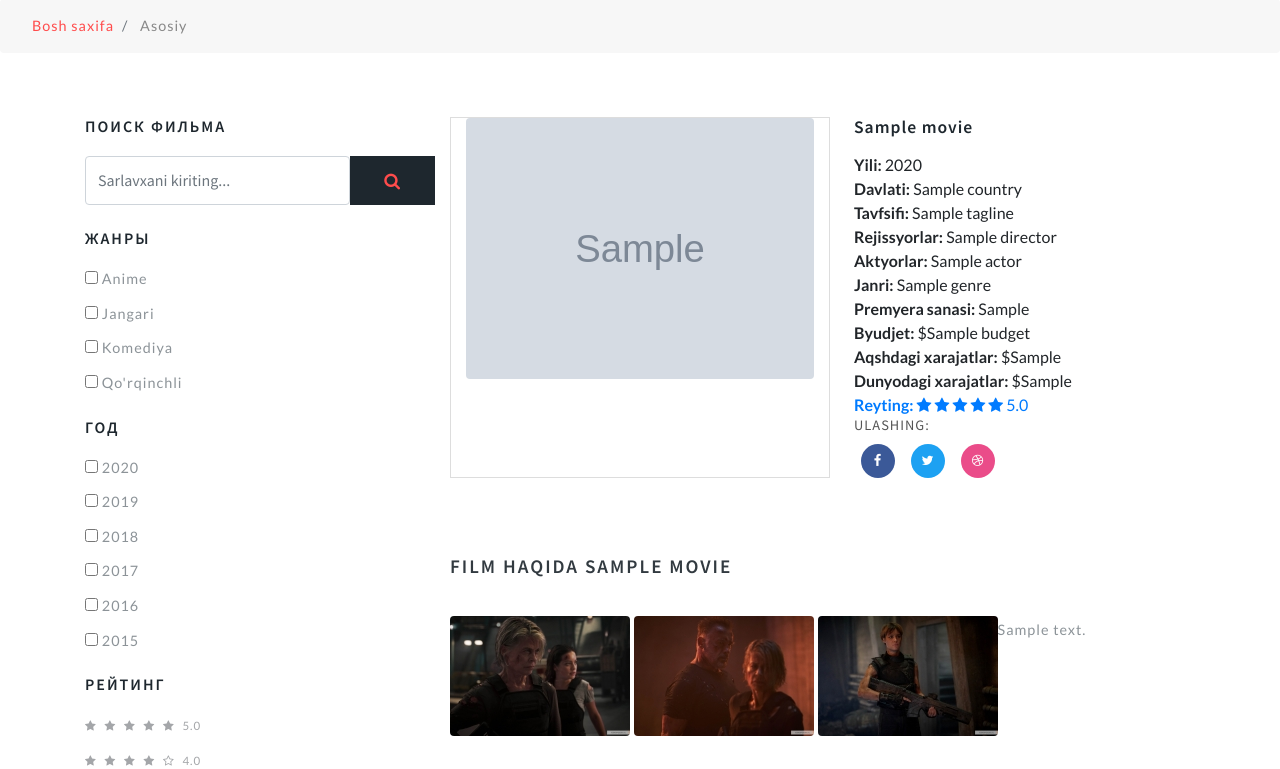
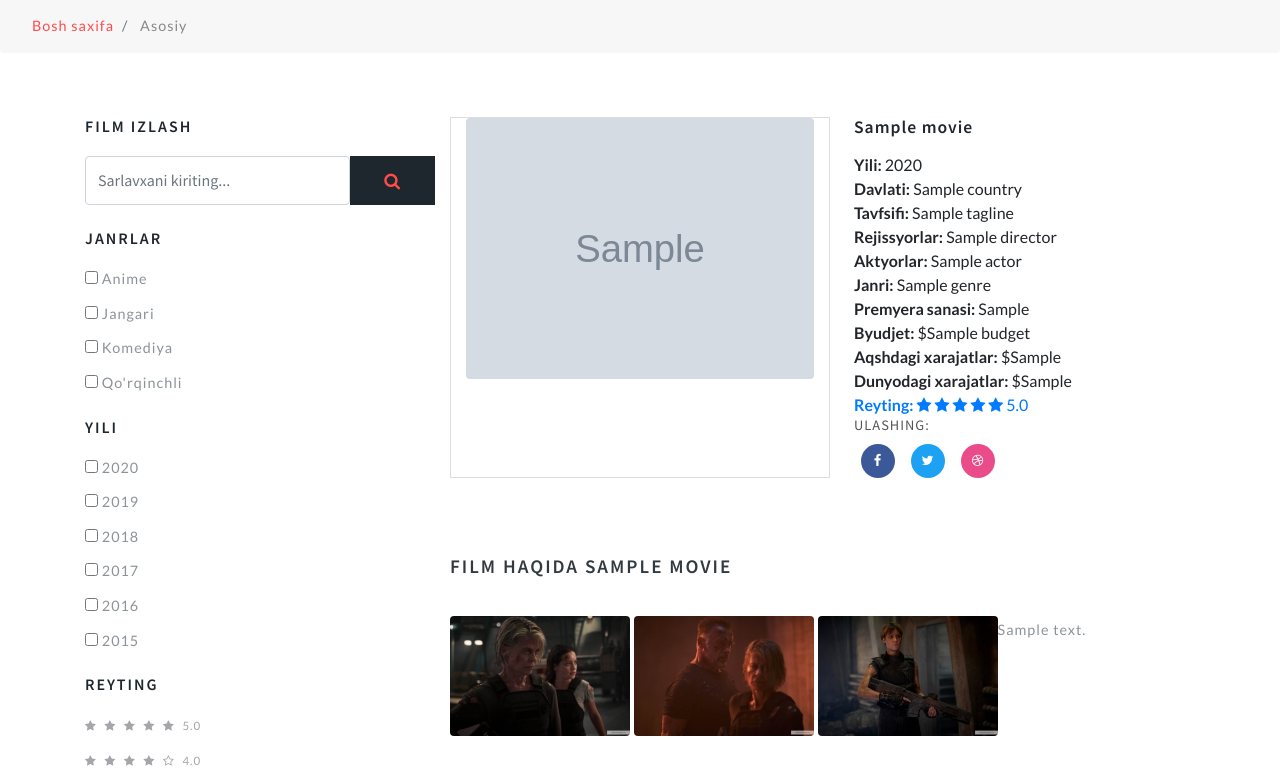
Before and after one commit to abd1bayev/My-first-project_is_Django, a Django app: template templates/movies/movie_detail.html in a window 1280 px wide. Shown: the part 241-1010 px from the top of the page. Run offline with Django 4.2, Linux system fonts and the light colour scheme; the template is opened without the code that fills it: most values are stand-ins (such as "Sample title", 1, 10 or a date in 2020); grey boxes marked "Sample" are stand-in pictures; some libraries are stand-ins or nearby versions; grey boxes are pictures that could not be loaded.

Commit message:
Chanded Design

```diff
--- a/templates/movies/movie_detail.html
+++ b/templates/movies/movie_detail.html
@@ -87,7 +87,7 @@
 
                     <div class="search-bar w3layouts-newsletter">
                         <h3 class="sear-head editContent" style="outline: none; cursor: inherit;">
-                            Поиск фильма</h3>
+                            Film izlash</h3>
                         <form action="#" method="post" class="d-flex editContent"
                               style="outline: none; cursor: inherit;">
                             <input type="search" placeholder="Sarlavxani kiriting..." name="search"
@@ -100,7 +100,7 @@
                     <!--preference -->
                     <div class="left-side my-4">
                         <h3 class="sear-head editContent" style="outline: none; cursor: inherit;">
-                            Жанры</h3>
+                            Janrlar</h3>
                         <ul class="w3layouts-box-list">
                             <li class="editContent" style="outline: none; cursor: inherit;">
                                 <input type="checkbox" class="checked">
@@ -128,7 +128,7 @@
                     <!-- discounts -->
                     <div class="left-side">
                         <h3 class="sear-head editContent" style="outline: none; cursor: inherit;">
-                            Год</h3>
+                            Yili</h3>
                         <ul class="w3layouts-box-list">
                             <li class="editContent" style="outline: none; cursor: inherit;">
                                 <input type="checkbox" class="checked">
@@ -166,7 +166,7 @@
                     <!-- reviews -->
                     <div class="customer-rev left-side my-4">
                         <h3 class="sear-head editContent" style="outline: none; cursor: inherit;">
-                            Рейтинг</h3>
+                            Reyting</h3>
                         <ul class="w3layouts-box-list">
                             <li>
                                 <a href="#">
```
